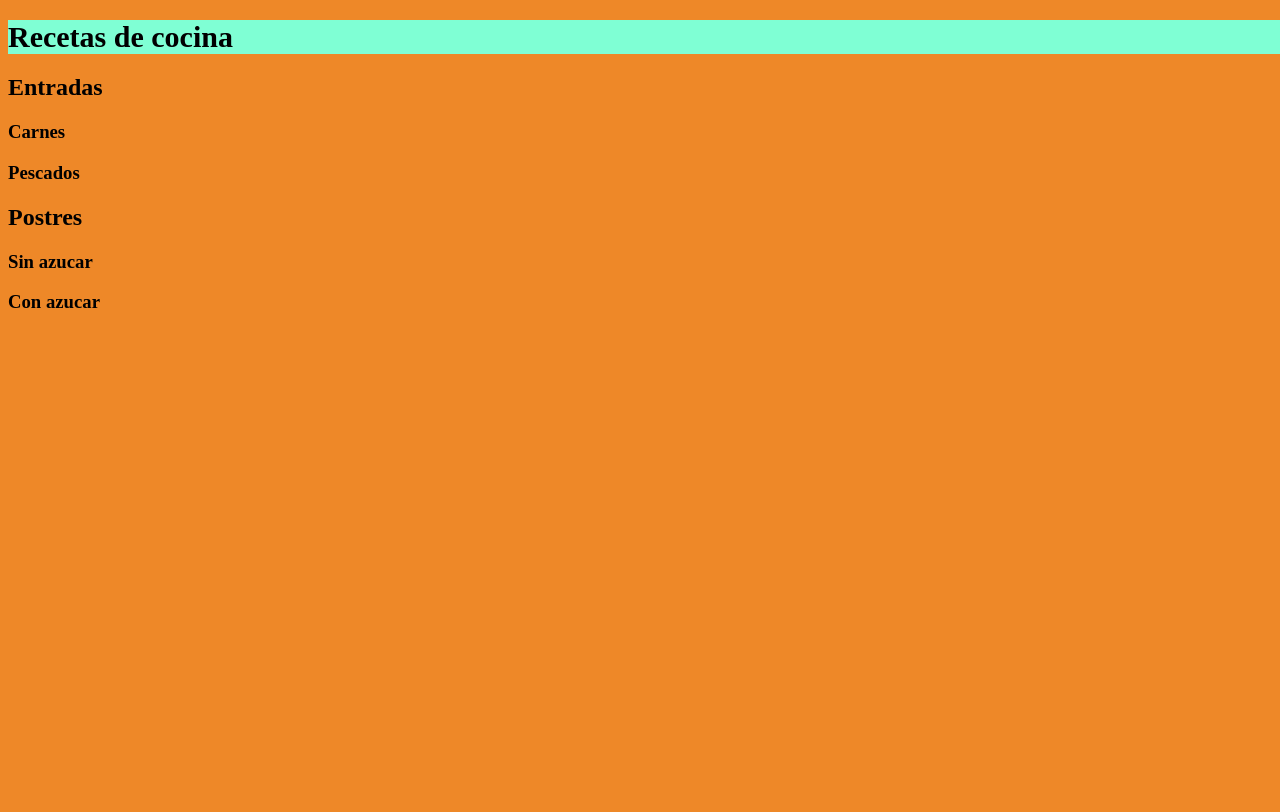
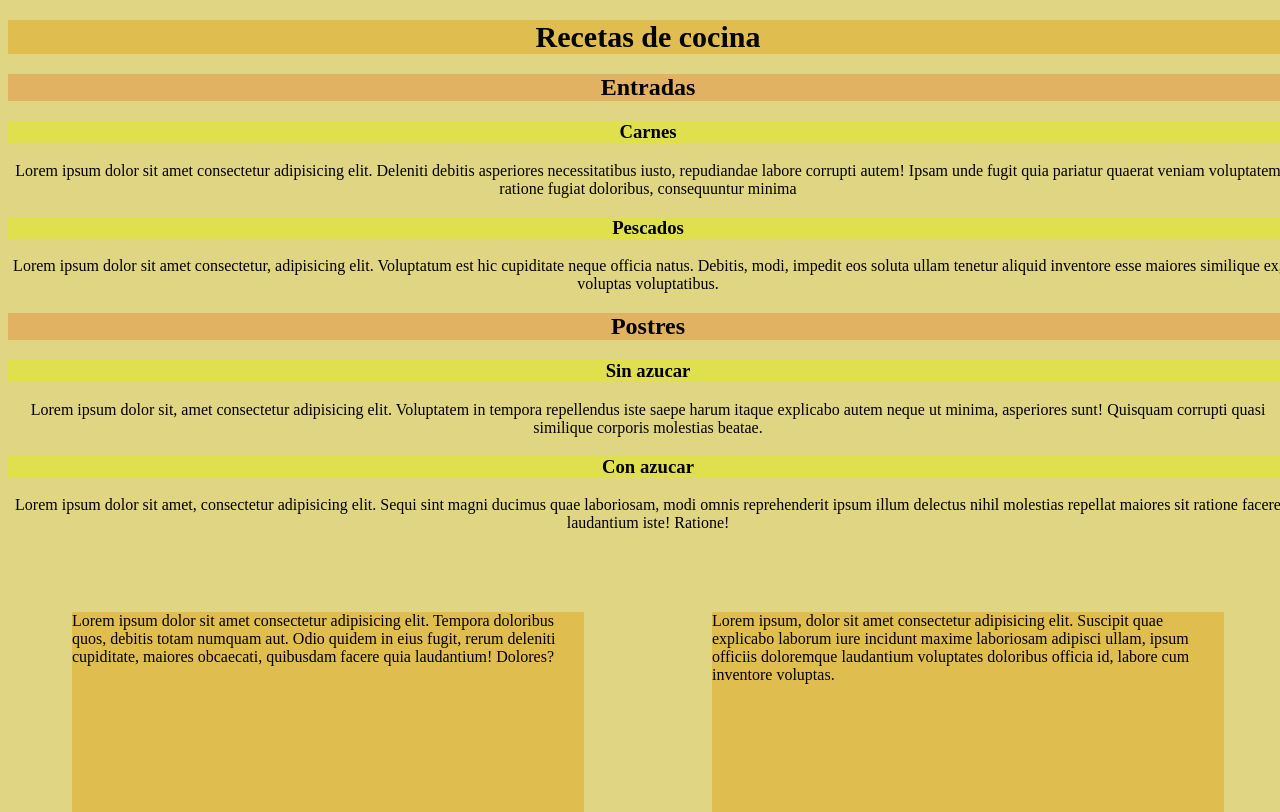
Before and after one commit to RicardoBanda/CSS-CURSO, a plain HTML site: page Responsive/index.html in a window 1280 px wide. Drawn offline with Linux system fonts and the light colour scheme.

Commit message:
actualizacion.

```diff
--- a/Responsive/index.html
+++ b/Responsive/index.html
@@ -13,16 +13,31 @@
             <main>
                 <article>
                     <h2>Entradas</h2>
-                    <section><h3>Carnes</h3></section>
+                    <section>
+                        <h3>Carnes</h3>
+                        <p>Lorem ipsum dolor sit amet consectetur adipisicing elit. Deleniti debitis asperiores necessitatibus iusto, repudiandae labore corrupti autem! Ipsam unde fugit quia pariatur quaerat veniam voluptatem ratione fugiat doloribus, consequuntur minima</p>
+                    </section>
+
                     <section><h3>Pescados</h3></section>
+                    <p>Lorem ipsum dolor sit amet consectetur, adipisicing elit. Voluptatum est hic cupiditate neque officia natus. Debitis, modi, impedit eos soluta ullam tenetur aliquid inventore esse maiores similique ex, voluptas voluptatibus.</p>
                 </article>
+
                 <article>
                     <h2>Postres</h2>
-                    <section><h3>Sin azucar</h3></section>
-                    <section><h3>Con azucar</h3></section>
+                    <section>
+                        <h3>Sin azucar</h3>
+                        <p>Lorem ipsum dolor sit, amet consectetur adipisicing elit. Voluptatem in tempora repellendus iste saepe harum itaque explicabo autem neque ut minima, asperiores sunt! Quisquam corrupti quasi similique corporis molestias beatae.</p>
+                    </section>
+                    <section>
+                        <h3>Con azucar</h3>
+                        <p>Lorem ipsum dolor sit amet, consectetur adipisicing elit. Sequi sint magni ducimus quae laboriosam, modi omnis reprehenderit ipsum illum delectus nihil molestias repellat maiores sit ratione facere laudantium iste! Ratione!</p>
+                    </section>
                 </article>
             </main>
 
-            <footer></footer>
+            <footer>
+                <div>Lorem ipsum dolor sit amet consectetur adipisicing elit. Tempora doloribus quos, debitis totam numquam aut. Odio quidem in eius fugit, rerum deleniti cupiditate, maiores obcaecati, quibusdam facere quia laudantium! Dolores?</div>
+                <div>Lorem ipsum, dolor sit amet consectetur adipisicing elit. Suscipit quae explicabo laborum iure incidunt maxime laboriosam adipisci ullam, ipsum officiis doloremque laudantium voluptates doloribus officia id, labore cum inventore voluptas.</div>
+            </footer>
 </body>
 </html>
--- a/Responsive/style.css
+++ b/Responsive/style.css
@@ -1,10 +1,42 @@
 body{
-    background-color: rgb(238, 136, 40);
+    background-color: #E0D582;
     width: 100%;
     height: 640px;
 }
 
 h1{
     font-size: 30px;
-    background-color: aquamarine;
+    background-color: #E0BD4F;
+    text-align: center;
 }
+
+h2{
+    background-color: #E0B261;
+}
+
+h3{
+background-color: #E0E04F;
+}
+main{
+    background-color:#E0D582;
+    text-align: center;
+}
+
+footer{
+    background-color: E0B26;
+    width: 100%;
+    height: 200px;
+    display: flex;
+}
+
+
+footer div{
+    background-color: #E0BD4F;
+    width: 100%;
+    height: 100%;
+    margin: 5%;
+}
+
+@media(main-widith:629){
+
+}
```
